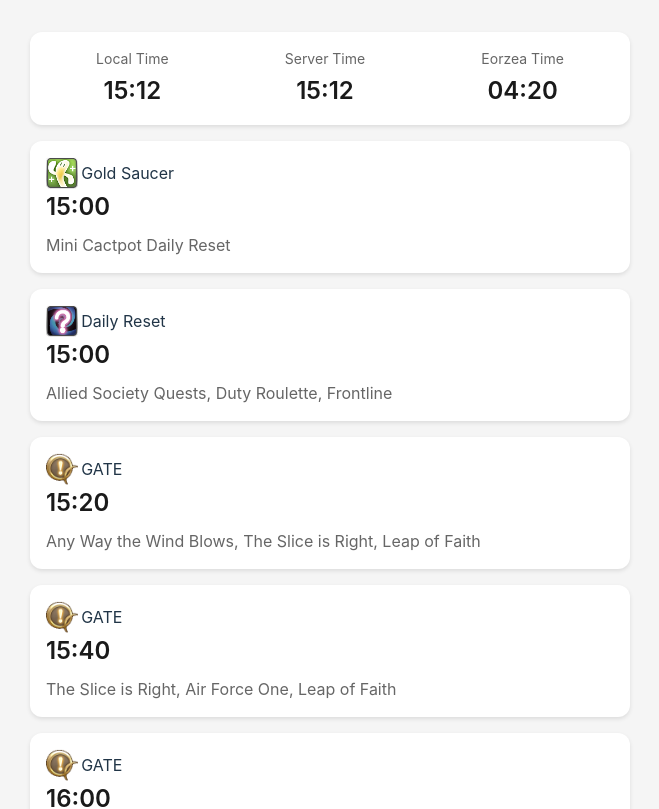
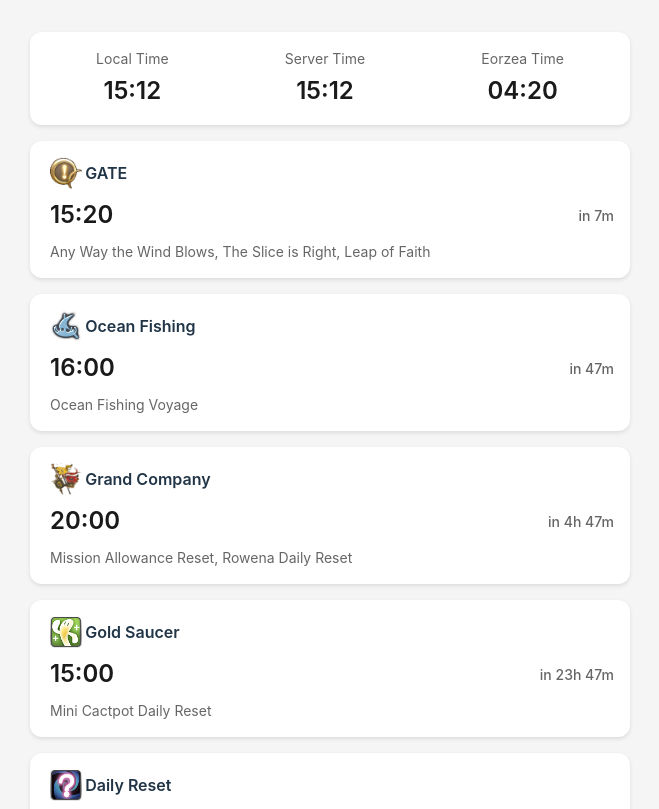
Before and after one commit to mrexodia/ffxiv-timers, a Svelte app: page / in a window 1280 px wide. Shown: the top 809 px of the page, without its empty margins (310-969 px from the left). Built offline with nearby package versions, Linux system fonts and the light colour scheme.

Commit message:
Fix timer, ocean fishing and other minor things
https://gist.github.com/mrexodia/1ea7e31ec6afcfd396cf5420db3110d7

```diff
--- a/src/App.svelte
+++ b/src/App.svelte
@@ -8,15 +8,15 @@
   function updateTime() {
     // Update time when the seconds change
     const next = new Date();
-    if (
-      next.getSeconds() === now.getSeconds() &&
-      eorzeaHours !== 0 &&
-      eorzeaMinutes !== 0
-    ) {
+    if (next.getSeconds() === now.getSeconds()) {
       return;
     }
     now = next;
 
+    updateEorzeaTime();
+  }
+
+  function updateEorzeaTime() {
     // https://github.com/violarulan/EorzeaTimeConvert/blob/5010d8e993b3754b35872d7b9b26cdee070403fc/convert.go#L29
     const EORZEA_TIME_CONSTANT = 3600.0 / 175.0;
 
@@ -25,12 +25,17 @@
 
     eorzeaHours = Math.floor(eorzeaSeconds / 3600) % 24;
     eorzeaMinutes = Math.floor((eorzeaSeconds % 3600) / 60);
-
-    // TODO: reorder and trigger schedule
   }
 
   setInterval(updateTime, 250);
-  onMount(updateTime);
+  onMount(() => {
+    updateTime();
+    updateEorzeaTime(); // Initialize Eorzea time immediately
+  });
+
+  function normalizeHour(hour) {
+    return ((hour % 24) + 24) % 24; // Handles negative and >23 hours
+  }
 
   function pad02(n) {
     return n.toString().padStart(2, "0");
@@ -77,14 +82,15 @@
       hour: 20,
       minute: 0,
       type: "Grand Company",
-      description: "Mission Allowance Reset",
+      description: "Mission Allowance Reset, Rowena Daily Reset",
     },
-    {
-      hour: 22,
+    // Ocean Fishing departs every 2 hours starting from 00:00 UTC
+    ...Array.from({ length: 12 }, (_, i) => ({
+      hour: i * 2,
       minute: 0,
       type: "Ocean Fishing",
       description: "Ocean Fishing Voyage",
-    },
+    })),
   ];
 
   function getIcon(type) {
@@ -97,6 +103,8 @@
         return "/GrandCompany.png";
       case "Daily Reset":
         return "/DailyReset.png";
+      case "Ocean Fishing":
+        return "/OceanFishing.png";
       default:
         return null;
     }
@@ -108,24 +116,105 @@
       card.hour = now.getHours();
       console.log(`minute: ${now.getMinutes()}, ${card.minute}`);
       if (now.getMinutes() > card.minute + 8) {
-        card.hour += 1;
+        card.hour = normalizeHour(card.hour + 1);
       }
     } else {
       const utcDiff = now.getHours() - now.getUTCHours();
-      console.log;
-      card.hour += utcDiff;
+      card.hour = normalizeHour(card.hour + utcDiff);
     }
     return card;
   }
 
-  function cardKey(card) {
-    // TODO: include the daily reset
-    return card.hour * 60 + card.minute + 8;
+  function getTimeUntilEvent(card) {
+    const eventTime = new Date(now);
+    eventTime.setHours(card.hour, card.minute, 0, 0);
+
+    // If event time has passed today, it's tomorrow
+    if (eventTime <= now) {
+      eventTime.setDate(eventTime.getDate() + 1);
+    }
+
+    return eventTime.getTime() - now.getTime();
+  }
+
+  function formatTimeRemaining(milliseconds, isActive = false) {
+    if (isActive) {
+      // For active events, show remaining time in grace period
+      const totalSeconds = Math.floor(milliseconds / 1000);
+      const minutes = Math.floor(totalSeconds / 60);
+      const seconds = totalSeconds % 60;
+      return `${minutes}m${pad02(seconds)}s left`;
+    } else {
+      // For upcoming events, show time until event
+      const totalMinutes = Math.floor(milliseconds / (1000 * 60));
+      const hours = Math.floor(totalMinutes / 60);
+      const minutes = totalMinutes % 60;
+
+      if (hours > 0) {
+        return `${hours}h ${minutes}m`;
+      } else {
+        return `${minutes}m`;
+      }
+    }
+  }
+
+  function getNextEventPerType(cards) {
+    const eventsByType = new Map();
+
+    for (const card of cards) {
+      const timeUntil = getTimeUntilEvent(card);
+      const key = card.type;
+
+      // Check for grace periods
+      const eventTime = new Date(now);
+      eventTime.setHours(card.hour, card.minute, 0, 0);
+      const timeSinceEvent = now.getTime() - eventTime.getTime();
+
+      // GATE events have 8-minute grace period
+      if (card.type === "GATE") {
+        if (timeSinceEvent >= 0 && timeSinceEvent <= 8 * 60 * 1000) {
+          const timeLeft = 8 * 60 * 1000 - timeSinceEvent;
+          eventsByType.set(key, {
+            ...card,
+            timeUntil: timeLeft,
+            isActive: true,
+          });
+          continue;
+        }
+      }
+
+      // Ocean Fishing has 15-minute grace period
+      if (card.type === "Ocean Fishing") {
+        if (timeSinceEvent >= 0 && timeSinceEvent <= 15 * 60 * 1000) {
+          const timeLeft = 15 * 60 * 1000 - timeSinceEvent;
+          eventsByType.set(key, {
+            ...card,
+            timeUntil: timeLeft,
+            isActive: true,
+          });
+          continue;
+        }
+      }
+
+      if (
+        !eventsByType.has(key) ||
+        timeUntil < eventsByType.get(key).timeUntil
+      ) {
+        eventsByType.set(key, { ...card, timeUntil, isActive: false });
+      }
+    }
+
+    return Array.from(eventsByType.values());
   }
 
   function reorder(cards) {
-    cards.sort((a, b) => cardKey(a) - cardKey(b));
-    return cards;
+    const allCards = cards.map(getCard);
+    const nextEvents = getNextEventPerType(allCards);
+
+    // Sort by time until event (soonest first)
+    nextEvents.sort((a, b) => a.timeUntil - b.timeUntil);
+
+    return nextEvents;
   }
 </script>
 
@@ -149,15 +238,24 @@
     </div>
   </header>
 
-  {#each reorder(schedule.map(getCard)) as card}
-    <div class="card">
+  {#each reorder(schedule) as card}
+    <div class="card" class:active={card.isActive}>
       <div class="type">
         {#if getIcon(card.type)}
           <img src={getIcon(card.type)} alt={card.type} />
         {/if}
         {card.type}
       </div>
-      <p class="time">{formatTime(card.hour, card.minute)}</p>
+      <div class="time-info">
+        <p class="time">{formatTime(card.hour, card.minute)}</p>
+        <p class="countdown">
+          {#if card.isActive}
+            Open ({formatTimeRemaining(card.timeUntil, true)})
+          {:else}
+            in {formatTimeRemaining(card.timeUntil)}
+          {/if}
+        </p>
+      </div>
       <p class="description">{card.description}</p>
     </div>
   {/each}
@@ -190,15 +288,39 @@
     align-items: center;
   }
 
+  .card {
+    background: white;
+    padding: 1rem;
+    margin-bottom: 1rem;
+    border-radius: 12px;
+    box-shadow: 0 2px 4px rgba(0, 0, 0, 0.1);
+    border-left: 4px solid transparent;
+    transition: all 0.2s ease;
+  }
+
+  .card.active {
+    border-left-color: #22c55e;
+    background: #f0fdf4;
+  }
+
   .type {
     display: flex;
     align-items: center;
     gap: 0.2em;
     min-height: 32px;
+    font-weight: 600;
+    margin-bottom: 0.5rem;
   }
 
   .type img {
     height: 32px;
+  }
+
+  .time-info {
+    display: flex;
+    justify-content: space-between;
+    align-items: center;
+    margin-bottom: 0.5rem;
   }
 
   .label {
@@ -213,9 +335,31 @@
     color: #1a1a1a;
   }
 
+  .countdown {
+    font-size: 0.875rem;
+    color: #666;
+    font-weight: 500;
+    margin: 0;
+  }
+
+  .description {
+    color: #666;
+    margin: 0;
+    font-size: 0.875rem;
+  }
+
   @media (prefers-color-scheme: dark) {
     header {
       background: #242424;
+    }
+
+    .card {
+      background: #242424;
+    }
+
+    .card.active {
+      background: #0f1f0f;
+      border-left-color: #22c55e;
     }
 
     .label {
@@ -225,5 +369,13 @@
     .time {
       color: #fff;
     }
+
+    .countdown {
+      color: #999;
+    }
+
+    .description {
+      color: #999;
+    }
   }
 </style>
```
Also changed, not shown: public/OceanFishing.png (added).
